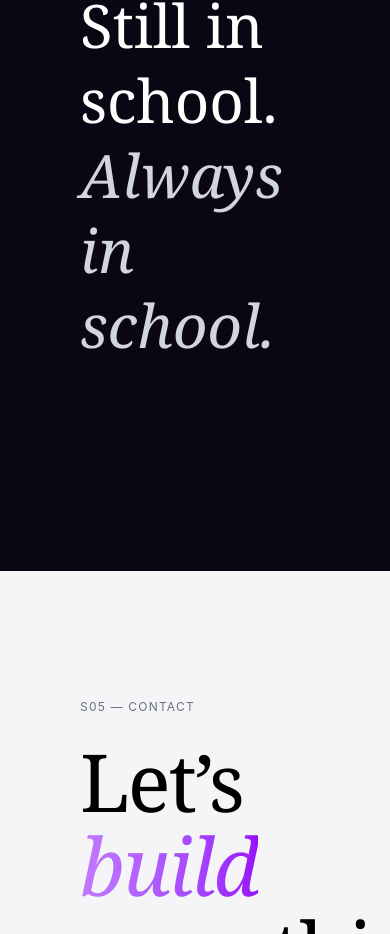
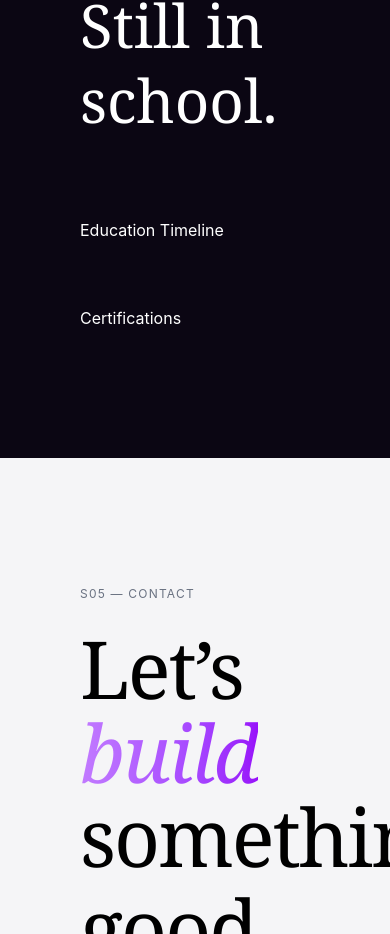
Before and after one commit to TharukaThennakoon/My-Portfolio, a React (Vite) app: page / in a window 390 px wide. Shown: the part 6449-7383 px from the top of the page. Built offline with nearby package versions, Linux system fonts and the light colour scheme.

Commit message:
Add responsive two-column layout

```diff
--- a/src/sections/Education.jsx
+++ b/src/sections/Education.jsx
@@ -1,4 +1,4 @@
-// Commit 2 - Add education section header
+// Commit 3 - Add responsive two-column layout
 export default function Education() {
   return (
     <section id="education" className="px-20 py-32 bg-[#0b0613] text-white">
@@ -10,9 +10,12 @@ export default function Education() {
 
         <h2 className="text-6xl md:text-7xl font-serif leading-tight">
           Still in school.
-          <br />
-          <span className="italic text-gray-300">Always in school.</span>
         </h2>
+      </div>
+
+      <div className="grid md:grid-cols-2 gap-16">
+        <div>Education Timeline</div>
+        <div>Certifications</div>
       </div>
 
     </section>
```
